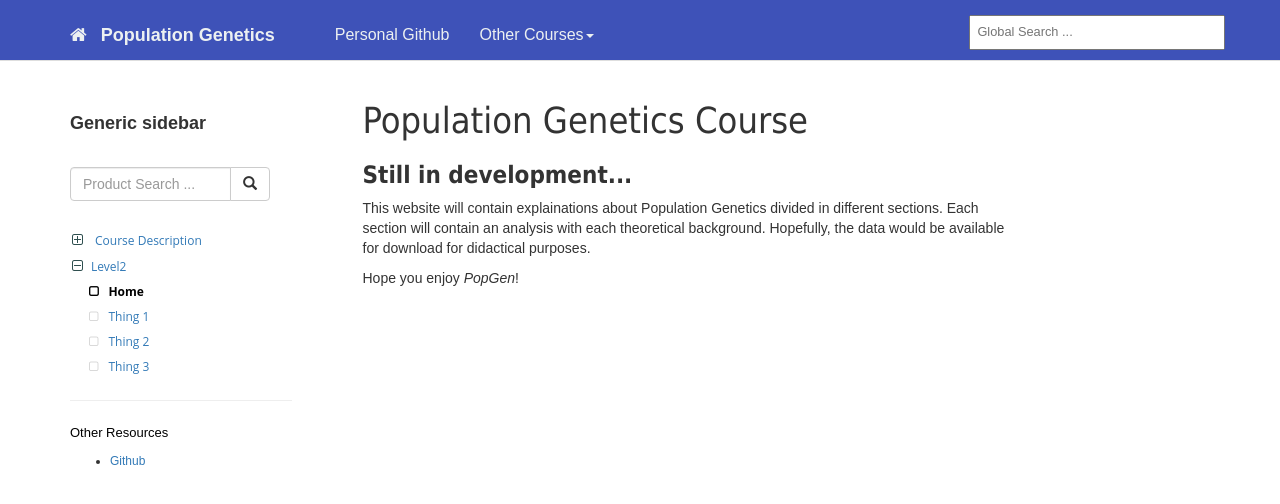
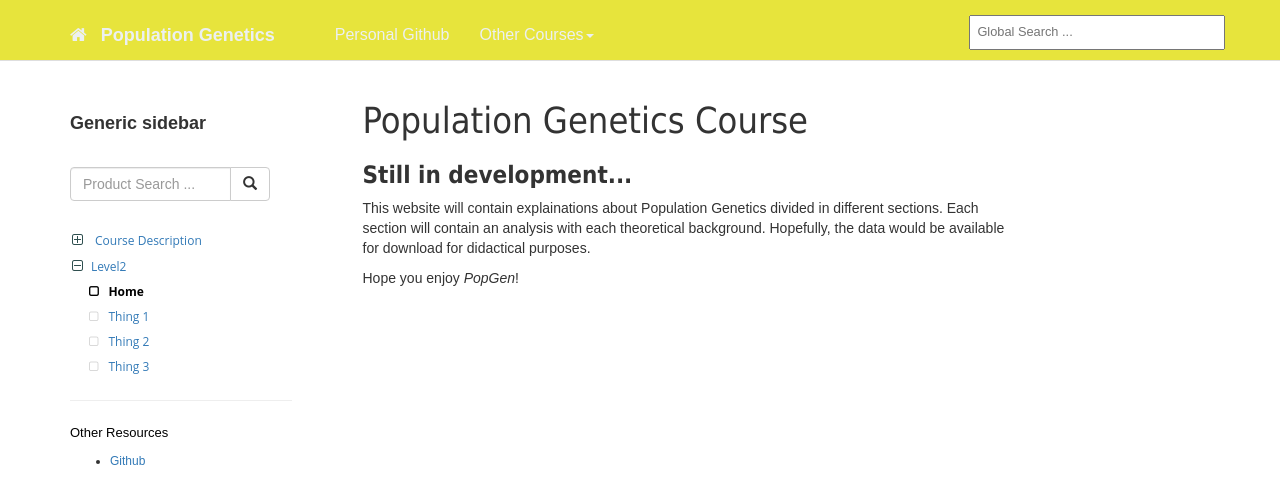
Before and after one commit to adriangeerre/popgen.github.io, a Jekyll site: the page built from _docs/index.md, in a window 1280 px wide. Shown: the top 504 px of the page. Built offline with Jekyll 4.4.1, drawn with Linux system fonts in a browser that asks for light colours.

Commit message:
Population genetics

```diff
--- a/_config.yml
+++ b/_config.yml
@@ -10,9 +10,9 @@ image_path: docs/images/
 port: 4000
 highlighter: rouge
 
-highlighting_css: monokai
+highlighting_css: monokai # Select the theme for the code
 # options: "monokai" (black), "syntax" (white)
-navbar_style: lighttheme-bluegray
+navbar_style: lighttheme-agr  # Select the theme of the website
 # navbar_logo: docs/images/samplelogo.png
 
 image_path: /docs/images/
```
